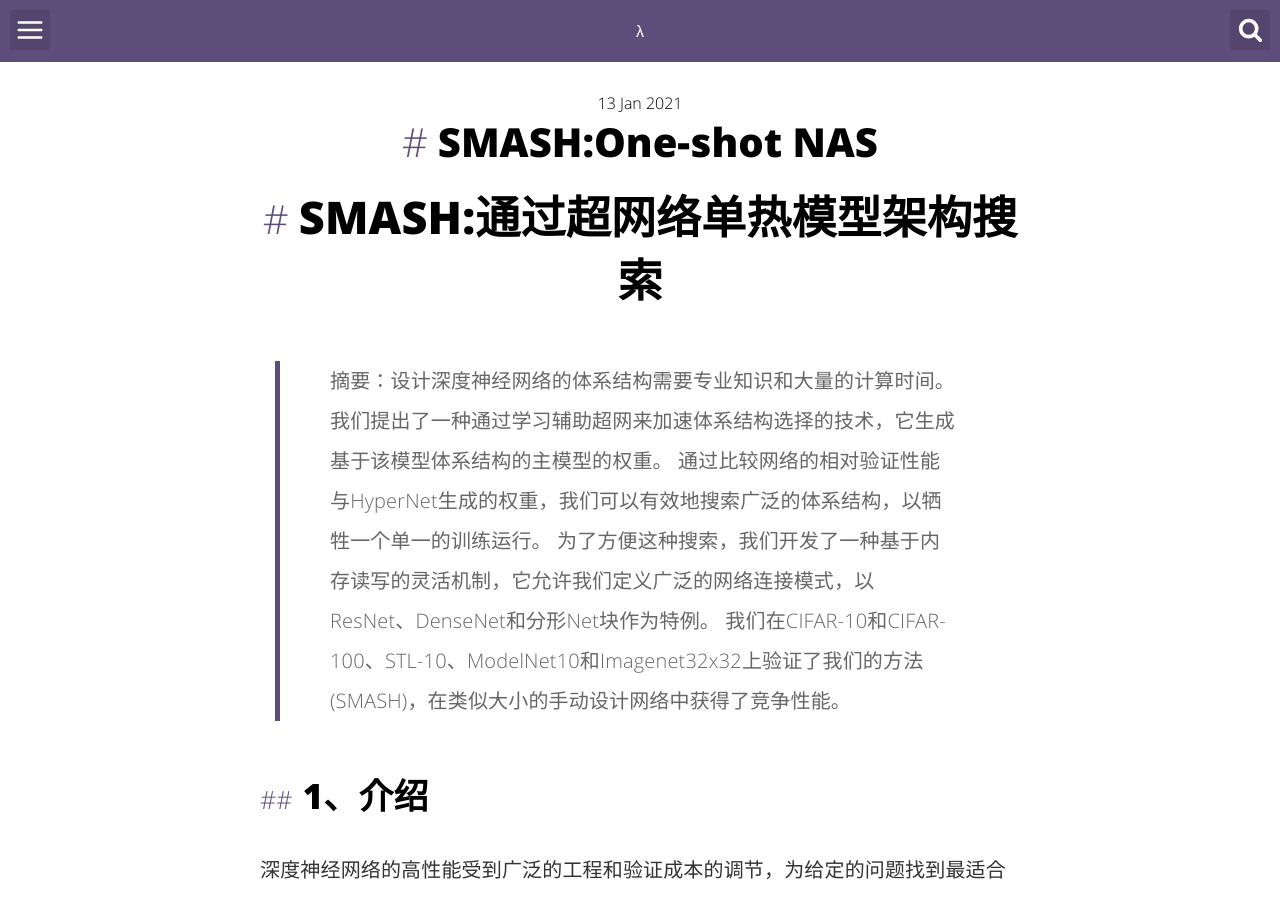
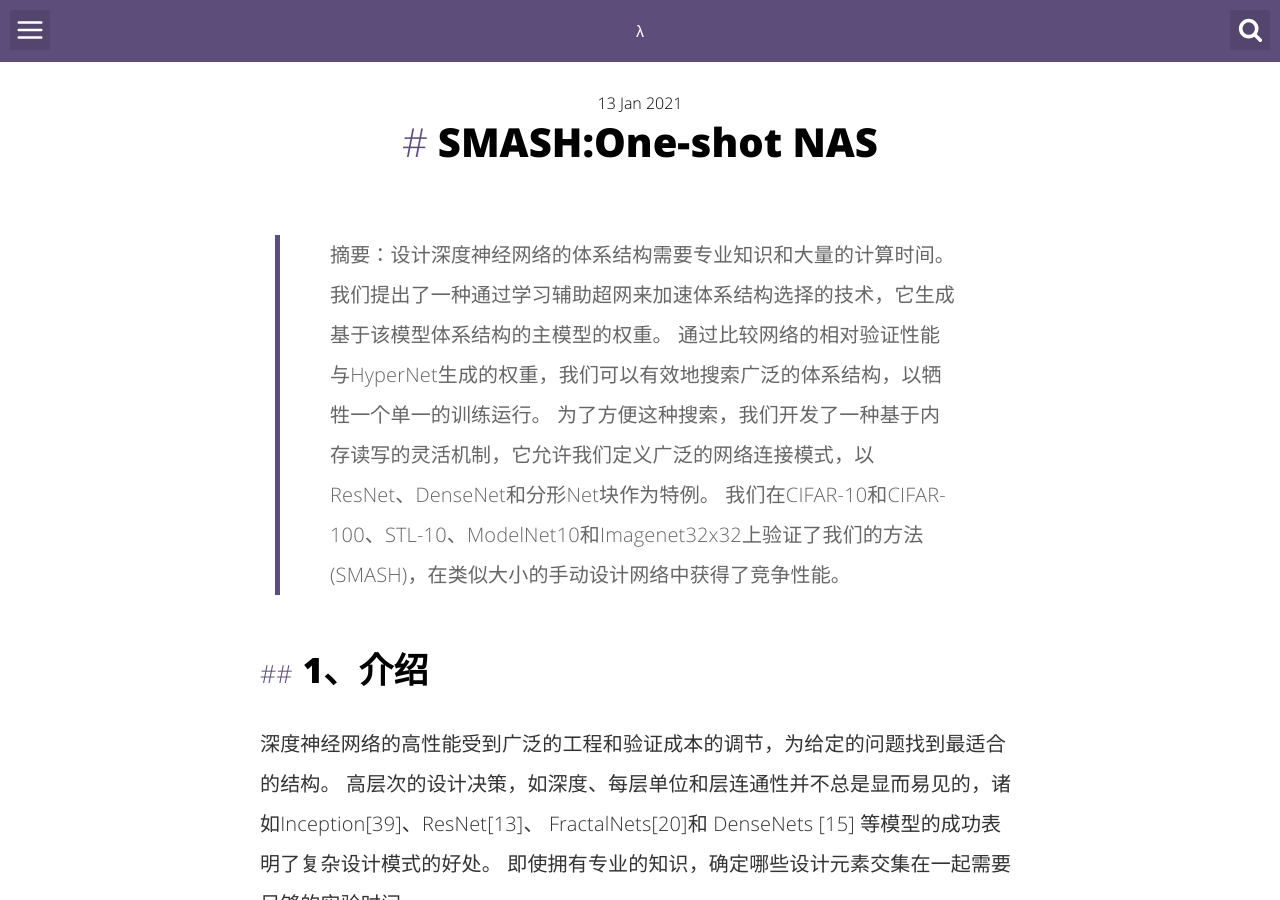
Before and after one commit to victorvoid/space-jekyll-template, a Jekyll site: the page built from _posts/2021-01-13-smash.md, in a window 1280 px wide and 900 px high. Built offline with Jekyll 4.4.1, drawn with Linux system fonts in a browser that asks for light colours; comment, search, counter and statistics services are not loaded.

Commit message:
daily record

```diff
--- a/_posts/2021-01-13-smash.md
+++ b/_posts/2021-01-13-smash.md
@@ -10,7 +10,6 @@ categories:
 - ML
 ---
 
-# SMASH:通过超网络单热模型架构搜索
 
 > 摘要：设计深度神经网络的体系结构需要专业知识和大量的计算时间。 我们提出了一种通过学习辅助超网来加速体系结构选择的技术，它生成基于该模型体系结构的主模型的权重。 通过比较网络的相对验证性能与HyperNet生成的权重，我们可以有效地搜索广泛的体系结构，以牺牲一个单一的训练运行。 为了方便这种搜索，我们开发了一种基于内存读写的灵活机制，它允许我们定义广泛的网络连接模式，以ResNet、DenseNet和分形Net块作为特例。 我们在CIFAR-10和CIFAR-100、STL-10、ModelNet10和Imagenet32x32上验证了我们的方法(SMASH)，在类似大小的手动设计网络中获得了竞争性能。
 
```
Also changed, not shown: _posts/2021-5-21-tcpdump.md (+0 -2 lines).
